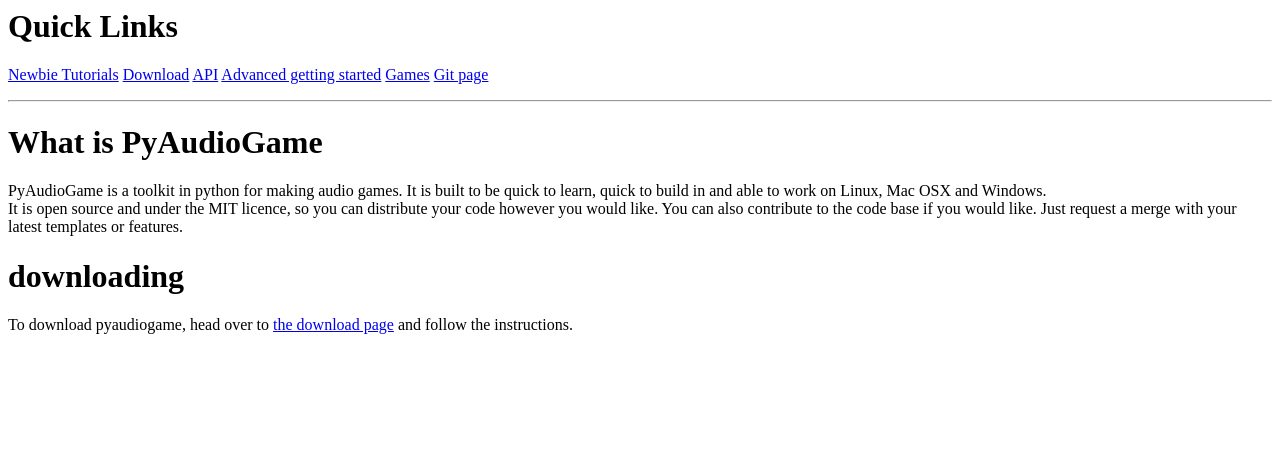
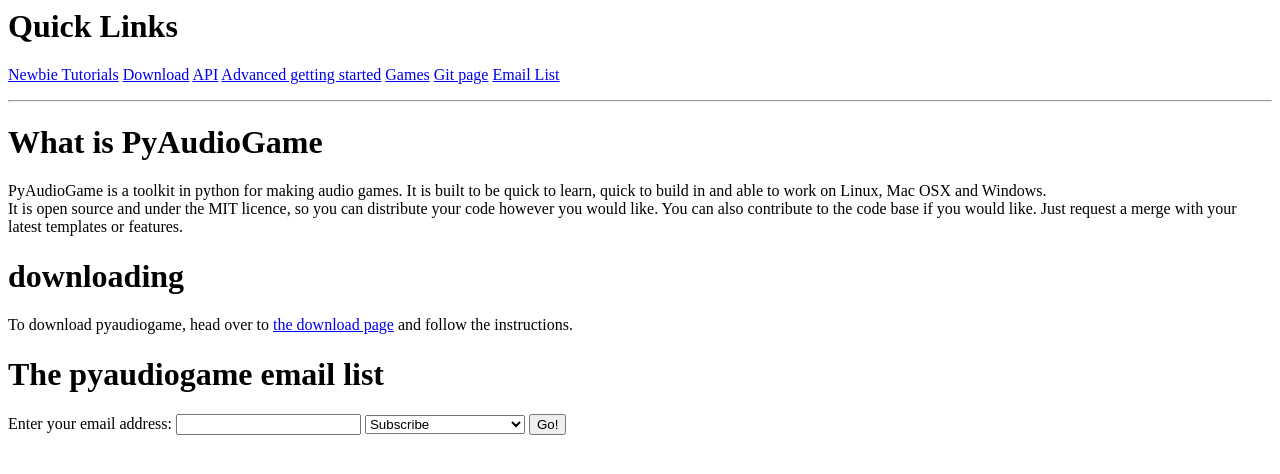
Before and after one commit to frastlin/PyAudioGame, a plain HTML site: page index.html in a window 1280 px wide. Drawn offline with Linux system fonts and the light colour scheme.

Commit message:
Added a subscrib page and the forum to subscribe on the home page

```diff
--- a/index.html
+++ b/index.html
@@ -7,7 +7,8 @@
 <a href="documentation/API/index.html">API</a>
 <a href="documentation/advanced/index.html">Advanced getting started</a>
 <a href="website/games.html">Games</a>
-<a href="https://github.com/frastlin/PyAudioGame">Git page</a></p>
+<a href="https://github.com/frastlin/PyAudioGame">Git page</a>
+<a href="website/email_list.html">Email List</a></p>
 
 <hr />
 
@@ -21,3 +22,21 @@ It is open source and under the MIT licence, so you can distribute your code how
 <p>To download pyaudiogame, head over to
 <a href="website/downloads.html">the download page</a>
 and follow the instructions.</p>
+
+<h1>The pyaudiogame email list</h1>
+
+<form action="http://www.freelists.org/cgi-bin/subscription.cgi" method="post">
+Enter your email address: <input type="text" name="email">
+<input type=hidden name="list" value="pyaudiogame">
+<input type=hidden name="url_or_message" value="http://frastlin.github.io/PyAudioGame/website/subscribed.html">
+<select name="action">
+<option value="subscribe">Subscribe</option>
+<option value="unsubscribe">Unsubscribe</option>
+<option value="set digest">Turn Digest mode on</option>
+<option value="unset digest">Turn Digest mode off</option>
+<option value="set vacation">Turn Vacation mode on</option>
+<option value="unset vacation">Turn Vacation mode off</option>
+<option value="help">Get Help</option>
+</select>
+<input type=submit value="Go!">
+</form>
```
Also changed, not shown: 1 other file.
